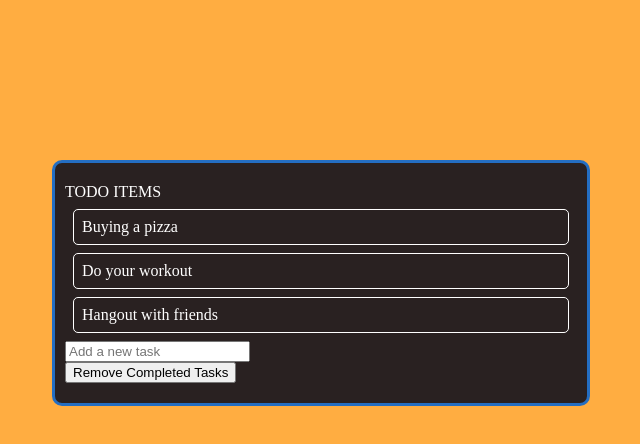
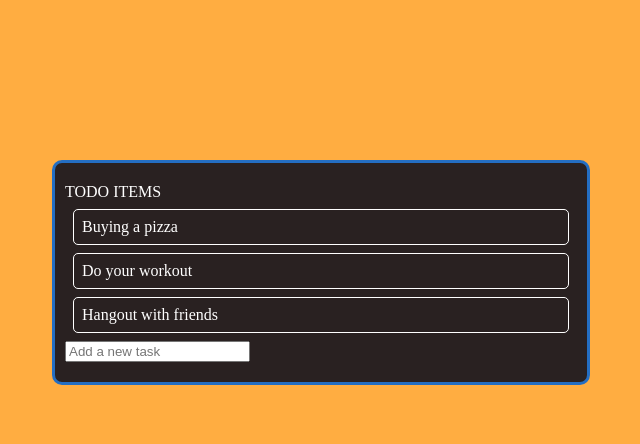
Before and after one commit to zeenat-abedin/todo-list, a React (Create React App) app: page / in a window 1280 px wide. Shown: the top 444 px of the page, without its empty margins (319-959 px from the left). Built offline with nearby package versions, Linux system fonts and the light colour scheme.

Commit message:
"Move CreateTask component inside a div and  remove 'Completed Tasks' button"

```diff
--- a/src/components/Todo.jsx
+++ b/src/components/Todo.jsx
@@ -36,8 +36,9 @@ function Todo() {
                   <Task key={task.title} task={task} tasks={tasks} />
               ))}
           </div>
-        <CreateTask onAdd={addTask}/>
-        <button onClick={()=>{setTasks(tasks.filter(task => !task.completed))}} >Remove Completed Tasks</button><br/>
+          <div className="create-task" >
+            <CreateTask onAdd={addTask}/>
+          </div>
     </div>
   )
 }
```
